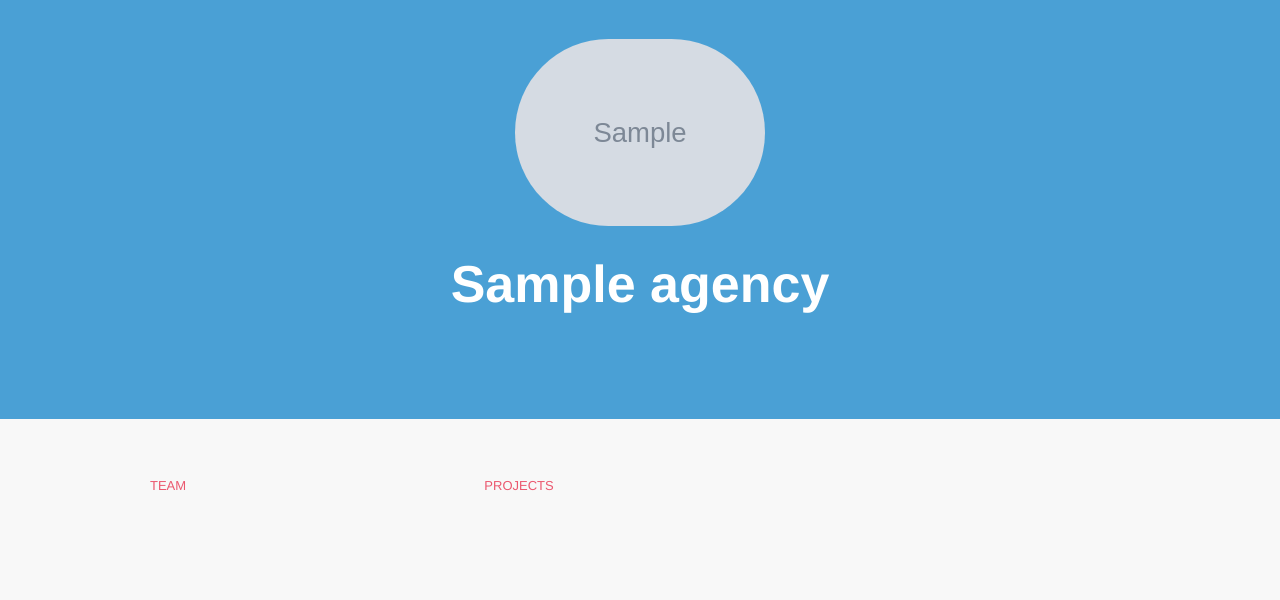
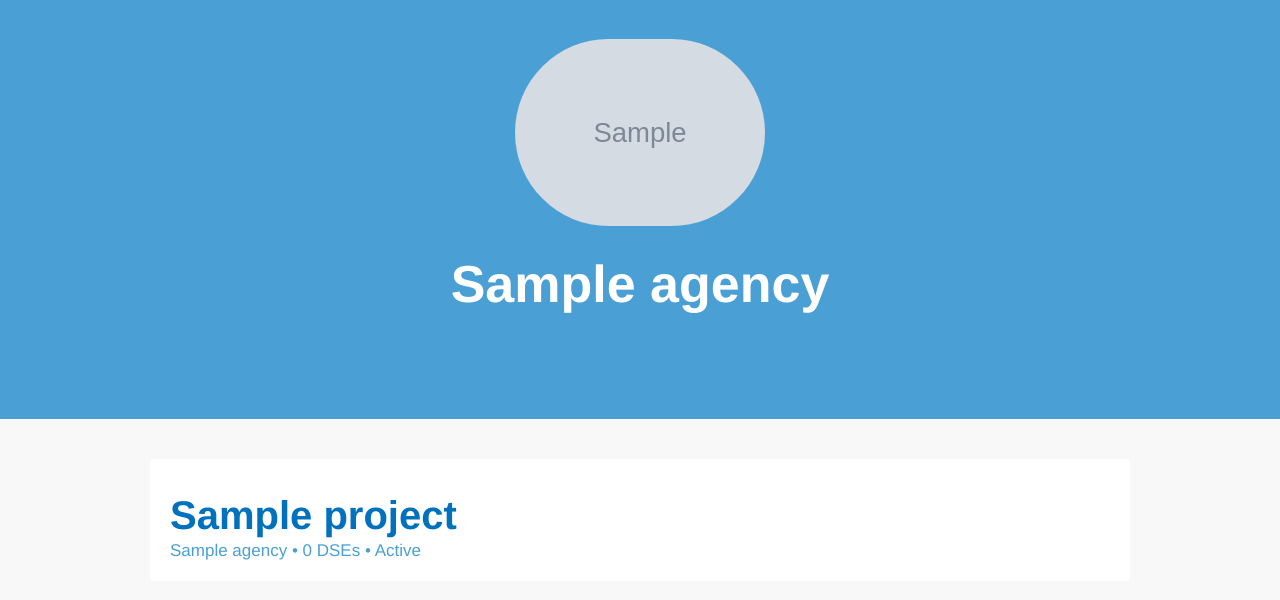
Before and after one commit to paultag/mandelbrot, a Django app: page /agency/1/ in a window 1280 px wide. Shown: the part 97-697 px from the top of the page. Run offline with Django 3.2, Linux system fonts and the light colour scheme; tables that the repository leaves empty hold one stand-in row (values such as "Sample post"); grey boxes marked "Sample" are stand-in pictures; style sheets or scripts are compiled from the project's sources.

Commit message:
refactor some common patterns

```diff
--- a/mandelbrot/templates/mandelbrot/agency.html
+++ b/mandelbrot/templates/mandelbrot/agency.html
@@ -12,24 +12,17 @@
     <div id="main" class="usa-grid">
       <div class="mdl-app">
         <div class="mdl-app-segment">
-          <div class="usa-width-one-third mdl-sidebar">
-            <h6 class="usa-heading-alt">Team</h6>
-            <ul class="usa-unstyled-list">
-                {% for membership in agency.get_active_memberships %}
-              <li>
-                  <a href="{% url "expert" membership.who.id %}">{{membership.who.name}}</a>
-                  <span class="mdl-meta"></span>
-              </li>
-              {% endfor %}
-            </ul>
+{% with agency.get_active_experts as experts %}
+{% include "mandelbrot/fragments/expert_list.html" %}
+{% endwith %}
+        </div>
+      </div>
 
-          </div>
-
-           <div class="usa-width-two-thirds">
-            <h6 class="usa-heading-alt">Projects</h6>
-            <p>
-            </p>
-          </div>
+      <div class="mdl-app mdl-project">
+        <div class="mdl-app-segment">
+{% with agency.get_active_projects as projects %}
+{% include "mandelbrot/fragments/project_list.html" %}
+{% endwith %}
        </div>
       </div>
     </div>
--- /dev/null
+++ b/mandelbrot/templates/mandelbrot/fragments/expert_list.html
@@ -0,0 +1,12 @@
+{% load humanize %}
+
+{% for expert in experts %}
+          <div class="usa-width-one-third mdl-result-card">
+              <a href="{% url "expert" expert.id %}">
+                  <img class="mdl-pic" src="{{expert.photo_url}}" />
+              </a>
+              {% include "mandelbrot/fragments/compact_contact.html" %}
+              <h4 class="mdl-txt-c mdl-name">{{expert.name}}</h4>
+              <p class="mdl-meta mdl-txt-c mdl-meta mdl-truncate">{{expert.get_active_agencies|humanize_list}}</p>
+          </div>
+{% endfor %}
--- /dev/null
+++ b/mandelbrot/templates/mandelbrot/fragments/project_list.html
@@ -0,0 +1,21 @@
+{% load humanize %}
+
+{% for project in projects %}
+          <div class="usa-width-one-whole mdl-result-card">
+            <div class="usa-width-two-thirds">
+              <h1 class="mdl-name"><a href="{% url "project" project.id %}" >{{project.name}}</a></h1>
+              <div "mdl-meta">
+                  {{project.agencies.all|humanize_list}}
+                  •
+                  {{project.get_active_memberships|length}} DSEs
+                  •
+                  {% if project.active %}Active{% else %}Inactive{% endif %}
+              </div>
+            </div>
+            <div class="usa-width-one-third mdl-pic">
+{% for membership in project.get_active_memberships %}
+              <img src="{{membership.who.photo_url}}" />
+{% endfor %}
+            </div>
+          </div>
+{% endfor %}
```
Also changed, not shown: mandelbrot/templates/mandelbrot/experts.html (+1 -11 lines), mandelbrot/templates/mandelbrot/projects.html (+1 -19 lines).
